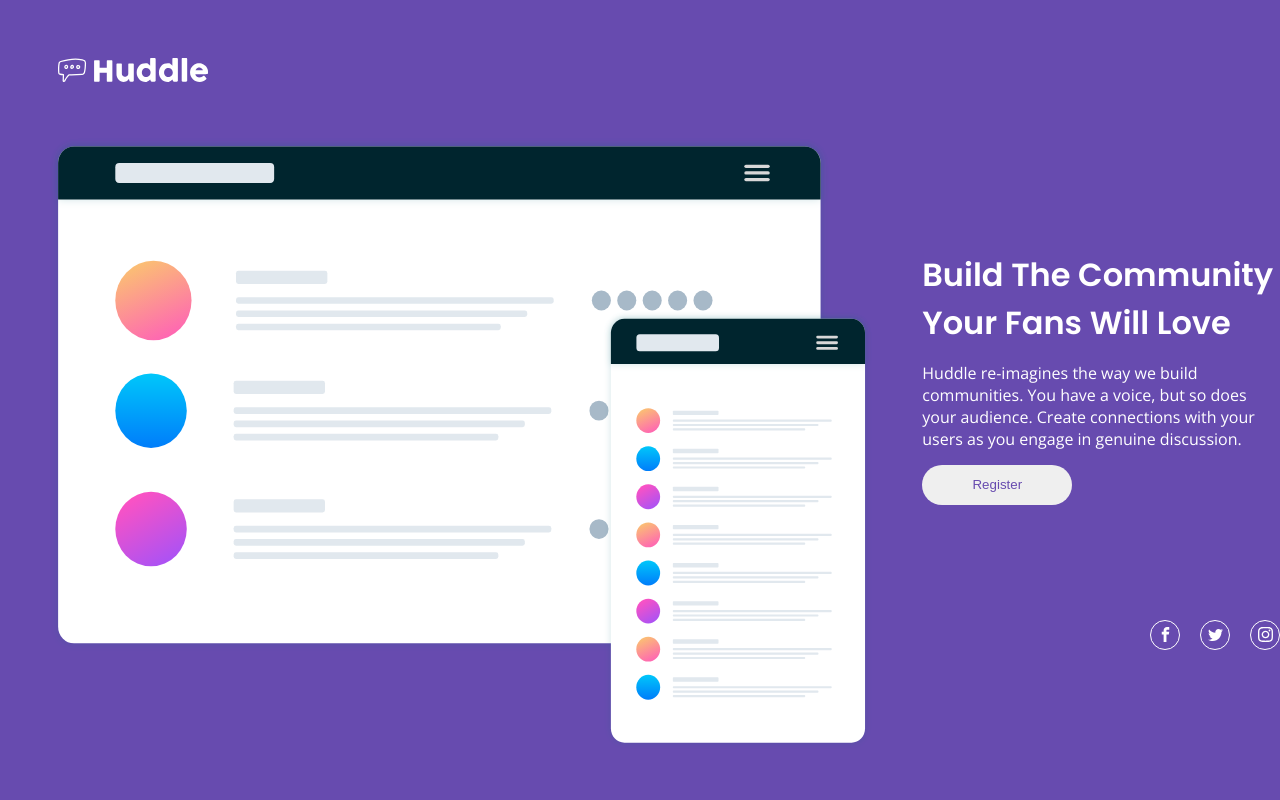
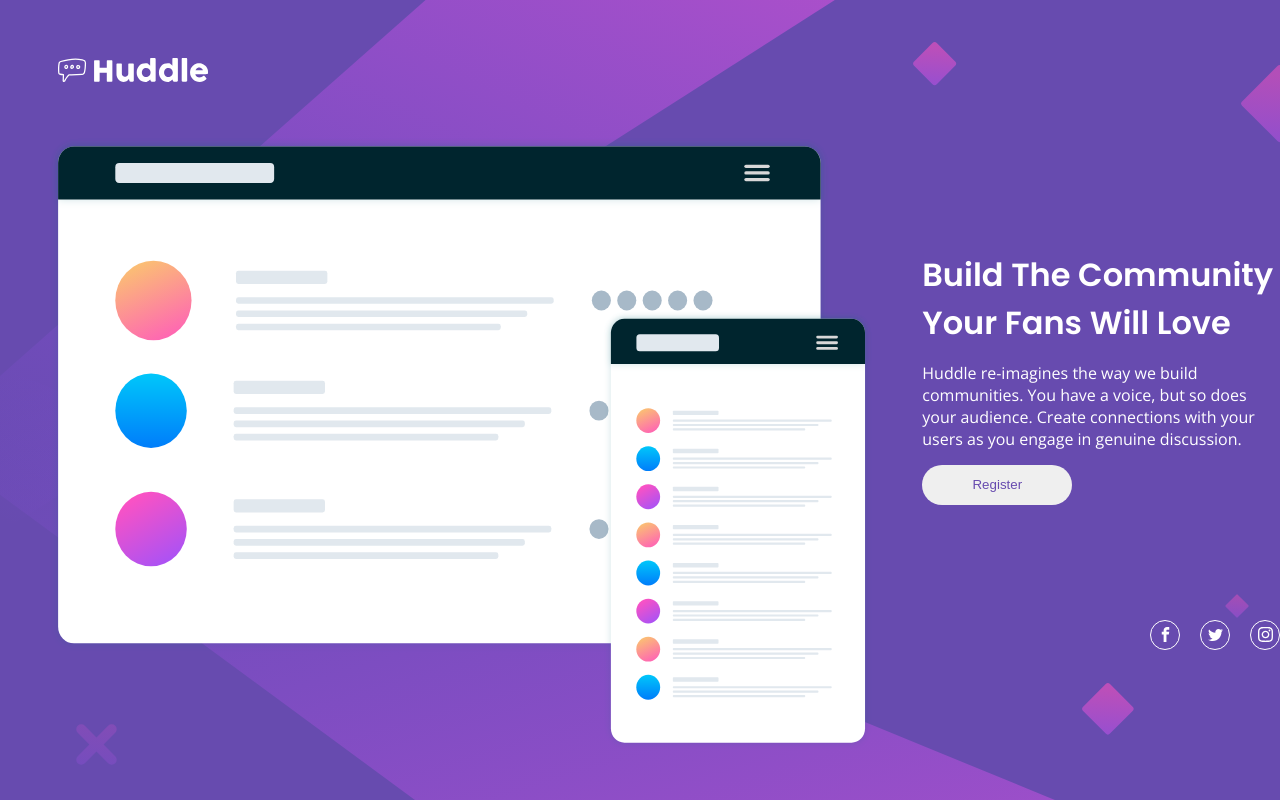
Before and after one commit to Abrham007/huddle-landing-page-with-single-introductory-section-master, a plain HTML site: page index.html in a window 1280 px wide. Drawn offline with nearby package versions, Linux system fonts and the light colour scheme.

Commit message:
adjusted the background path

```diff
--- a/css/style.css
+++ b/css/style.css
@@ -5,7 +5,7 @@
 }
 body {
   height: 100vh;
-  background: url(./images/bg-desktop.svg);
+  background: url(../images/bg-desktop.svg);
   background-color: hsl(257, 40%, 49%);
   overflow: hidden;
   display: flex;
```
Also changed, not shown: images/screenshot/desktop.png, images/screenshot/mobile.png.
